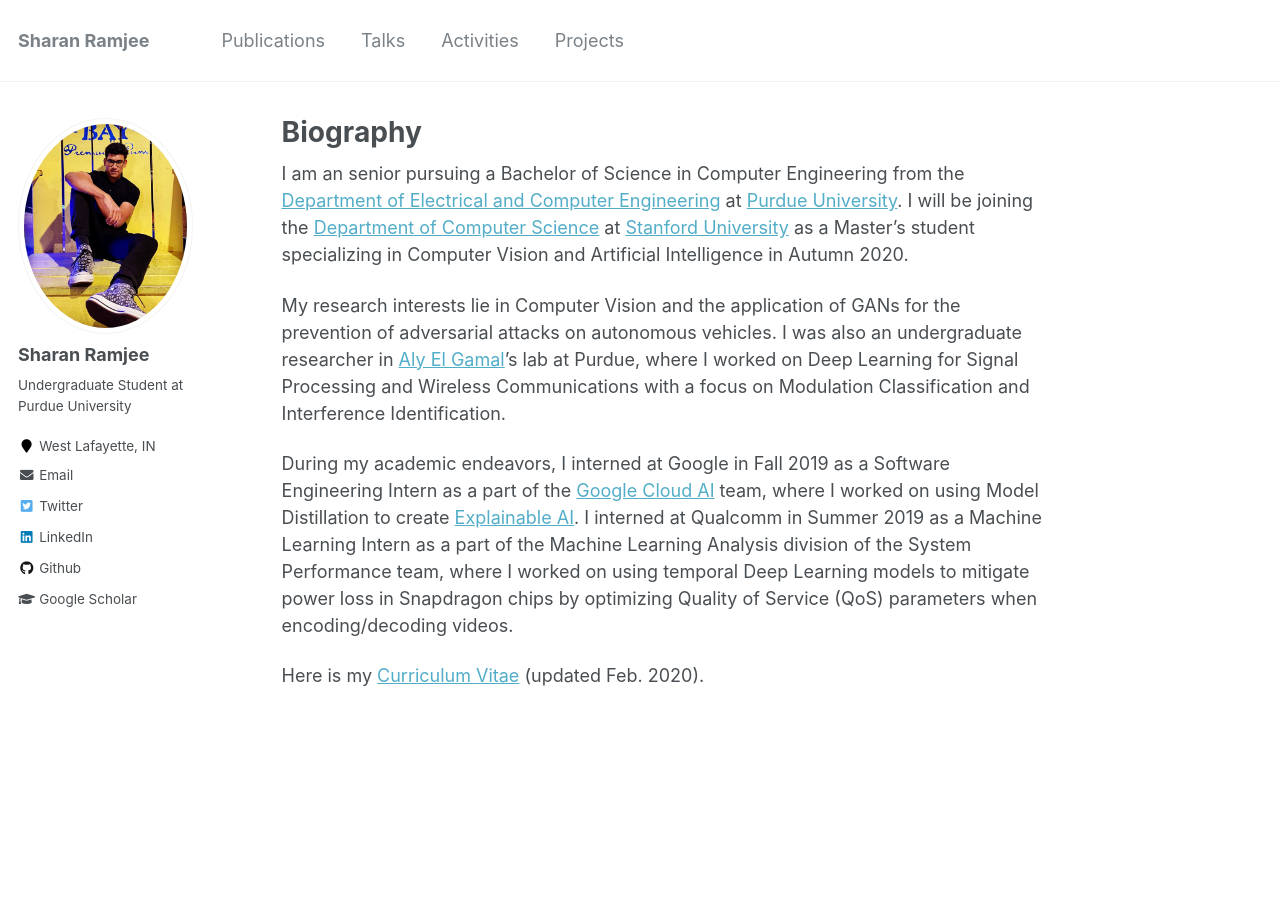
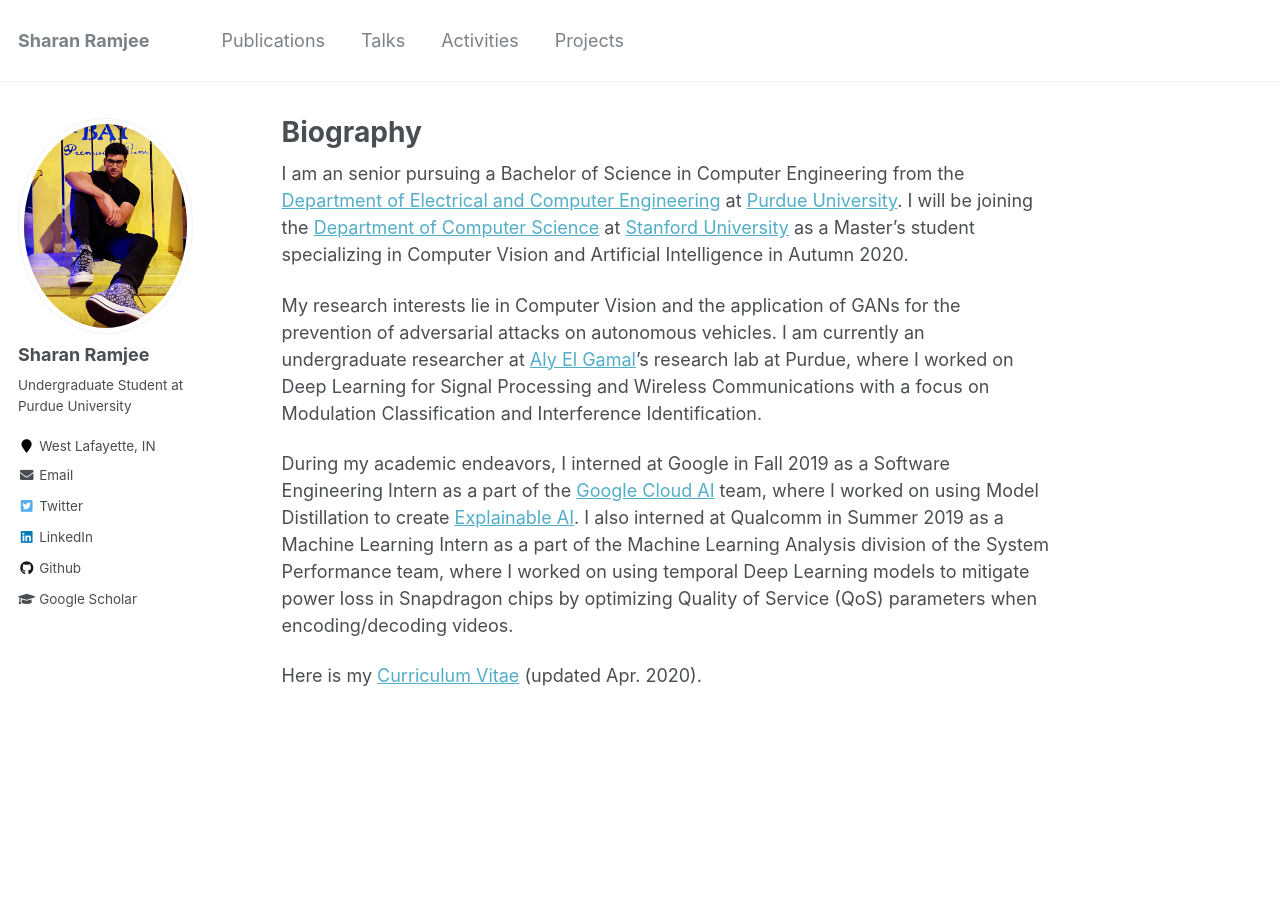
Before and after one commit to sharanramjee/sharanramjee.github.io, a Jekyll site: the page built from _pages/about.md, in a window 1280 px wide. Built offline with Jekyll 4.4.1, drawn with Linux system fonts in a browser that asks for light colours.

```diff
--- a/_config.yml
+++ b/_config.yml
@@ -10,7 +10,7 @@ locale                   : "en-US"
 title                    : "Sharan Ramjee"
 title_separator          : "-"
 name                     : &name "Sharan Ramjee"
-description              : &description "Undergraduate Student at Purdue University"
+description              : &description "Incoming Master's student at Stanford University"
 url                      : https://sharanramjee.github.io # the base hostname & protocol for your site e.g. "https://mmistakes.github.io"
 baseurl                  : "" # the subpath of your site, e.g. "/blog"
 repository               : "sharanramjee/sharanramjee.github.io"
@@ -87,7 +87,7 @@ author:
   employer         :
   pubmed           :
   googlescholar    : "https://scholar.google.com/citations?user=QYNYHEMAAAAJ&hl=en"
-  email            : "sramjee@purdue.edu"
+  email            : "sramjee@stanford.edu"
   researchgate     :
   uri              :
   bitbucket        :
--- a/_pages/about.md
+++ b/_pages/about.md
@@ -9,8 +9,8 @@ redirect_from:
 ---
 I am an senior pursuing a Bachelor of Science in Computer Engineering from the [Department of Electrical and Computer Engineering](https://engineering.purdue.edu/ECE) at [Purdue University](https://www.purdue.edu). I will be joining the [Department of Computer Science](https://cs.stanford.edu/) at [Stanford University](https://www.stanford.edu/) as a Master's student specializing in Computer Vision and Artificial Intelligence in Autumn 2020.
 
-My research interests lie in Computer Vision and the application of GANs for the prevention of adversarial attacks on autonomous vehicles. I was also an undergraduate researcher in [Aly El Gamal](https://web.ics.purdue.edu/~elgamala/)'s lab at Purdue, where I worked on Deep Learning for Signal Processing and Wireless Communications with a focus on Modulation Classification and Interference Identification.
+My research interests lie in Computer Vision and the application of GANs for the prevention of adversarial attacks on autonomous vehicles. I am currently an undergraduate researcher at [Aly El Gamal](https://web.ics.purdue.edu/~elgamala/)'s research lab at Purdue, where I worked on Deep Learning for Signal Processing and Wireless Communications with a focus on Modulation Classification and Interference Identification.
 
-During my academic endeavors, I interned at Google in Fall 2019 as a Software Engineering Intern as a part of the [Google Cloud AI](https://cloud.google.com/products/ai) team, where I worked on using Model Distillation to create [Explainable AI](https://cloud.google.com/explainable-ai). I interned at Qualcomm in Summer 2019 as a Machine Learning Intern as a part of the Machine Learning Analysis division of the System Performance team, where I worked on using temporal Deep Learning models to mitigate power loss in Snapdragon chips by optimizing Quality of Service (QoS) parameters when encoding/decoding videos.
+During my academic endeavors, I interned at Google in Fall 2019 as a Software Engineering Intern as a part of the [Google Cloud AI](https://cloud.google.com/products/ai) team, where I worked on using Model Distillation to create [Explainable AI](https://cloud.google.com/explainable-ai). I also interned at Qualcomm in Summer 2019 as a Machine Learning Intern as a part of the Machine Learning Analysis division of the System Performance team, where I worked on using temporal Deep Learning models to mitigate power loss in Snapdragon chips by optimizing Quality of Service (QoS) parameters when encoding/decoding videos.
 
-Here is my [Curriculum Vitae](https://sharanramjee.github.io/files/SharanRamjeeCV.pdf) (updated Feb. 2020).
+Here is my [Curriculum Vitae](https://sharanramjee.github.io/files/SharanRamjeeCV.pdf) (updated Apr. 2020).
```
Also changed, not shown: _pages/publications.md (+4 -4 lines), 1 other file.
